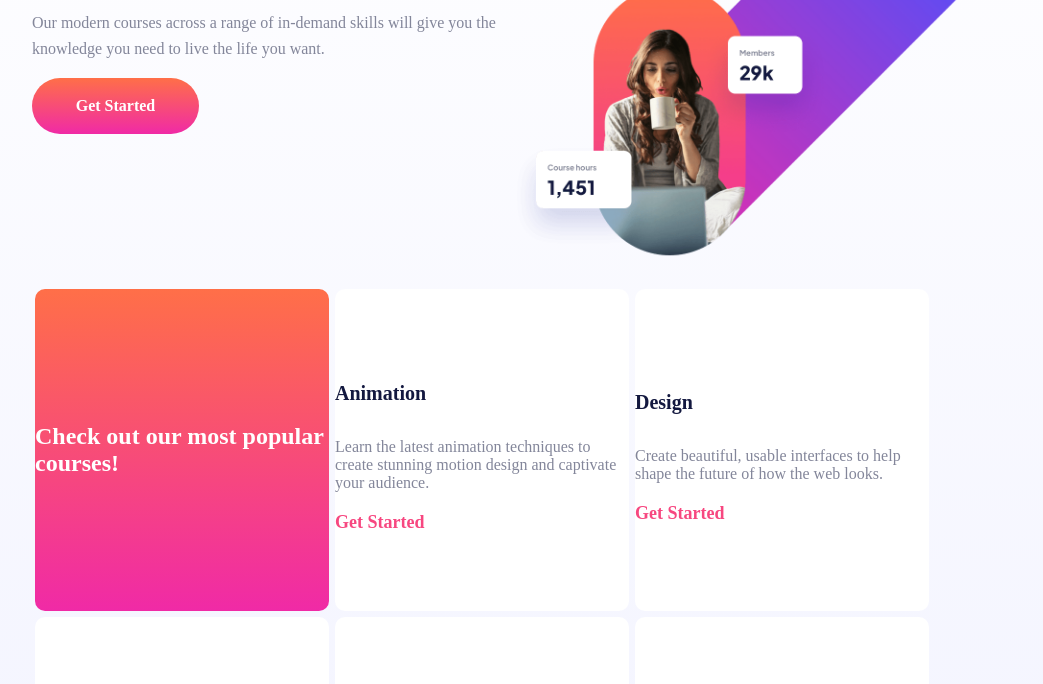
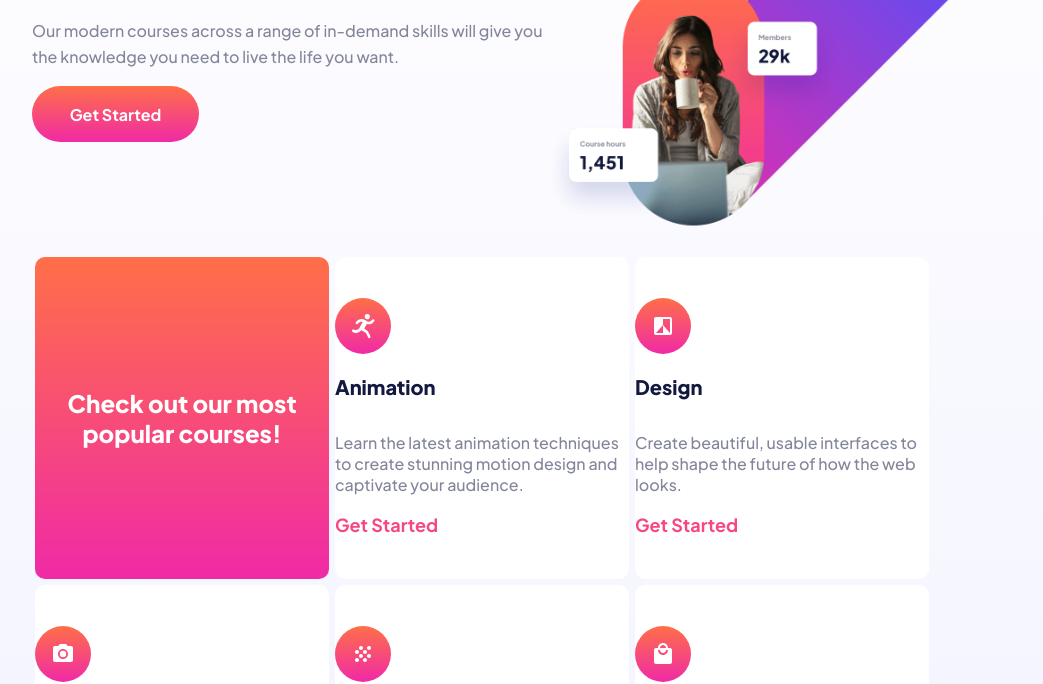
Before and after one commit to george199626/SKILLED-E-Learning-Webpage, a plain HTML site: page index.html in a window 1280 px wide. Shown: the part 270-954 px from the top of the page, without its empty margins (118-1161 px from the left). Drawn offline with Linux system fonts and the light colour scheme.

Commit message:
Add files via upload

```diff
--- a/index.html
+++ b/index.html
@@ -3,14 +3,18 @@
   <head>
     <meta charset="UTF-8" />
     <meta name="viewport" content="width=device-width, initial-scale=1.0" />
-
     <link rel="stylesheet" href="style.css" />
-
     <link
       rel="icon"
       type="image/png"
       sizes="32x32"
       href="./assets/favicon-32x32.png"
+    />
+    <link rel="preconnect" href="https://fonts.googleapis.com" />
+    <link rel="preconnect" href="https://fonts.gstatic.com" crossorigin />
+    <link
+      href="https://fonts.googleapis.com/css2?family=Plus+Jakarta+Sans:wght@500;700;800&display=swap"
+      rel="stylesheet"
     />
 
     <title>Frontend Mentor | Skilled e-learning landing page</title>
@@ -53,6 +57,9 @@
           <h1>Check out our most popular courses!</h1>
         </div>
         <div class="courses-div">
+          <div class="logo">
+            <img src="assets/icon-animation.svg" alt="" />
+          </div>
           <h2 class="courses-div-header">Animation</h2>
           <p class="courses-div-paragraph">
             Learn the latest animation techniques to create stunning motion
@@ -61,6 +68,9 @@
           <a class="courses-div-a" href="">Get Started</a>
         </div>
         <div class="courses-div">
+          <div class="logo">
+            <img src="assets/icon-design.svg" alt="" />
+          </div>
           <h2 class="courses-div-header">Design</h2>
           <p class="courses-div-paragraph">
             Create beautiful, usable interfaces to help shape the future of how
@@ -69,6 +79,9 @@
           <a class="courses-div-a" href="">Get Started</a>
         </div>
         <div class="courses-div">
+          <div class="logo">
+            <img src="assets/icon-photography.svg" alt="" />
+          </div>
           <h2 class="courses-div-header">Photography</h2>
           <p class="courses-div-paragraph">
             Explore critical fundamentals like lighting, composition, and focus
@@ -77,6 +90,9 @@
           <a class="courses-div-a" href="">Get Started</a>
         </div>
         <div class="courses-div">
+          <div class="logo">
+            <img src="assets/icon-crypto.svg" alt="" />
+          </div>
           <h2 class="courses-div-header">Crypto</h2>
           <p class="courses-div-paragraph">
             All you need to know to get started investing in crypto. Go from
@@ -85,6 +101,9 @@
           <a class="courses-div-a" href="">Get Started</a>
         </div>
         <div class="courses-div">
+          <div class="logo">
+            <img src="assets/icon-business.svg" alt="" />
+          </div>
           <h2 class="courses-div-header">Business</h2>
           <p class="courses-div-paragraph">
             A step-by-step playbook to help you start, scale, and sustain your
--- a/style.css
+++ b/style.css
@@ -35,10 +35,12 @@ body {
 .bottom-content {
   padding: 16px;
 }
+
 #check-out-div {
   display: flex;
   justify-content: center;
   align-items: center;
+  text-align: center;
   width: 100%;
   height: 120px;
   background: linear-gradient(180deg, #ff6f48 0%, #f02aa6 100%);
@@ -123,6 +125,7 @@ body {
   line-height: 28px;
   color: #ffa7c3;
 }
+
 #check-out-div h1 {
   font-family: "Plus Jakarta Sans";
   font-style: normal;
@@ -223,6 +226,7 @@ body {
     height: 259px;
     width: 49%;
   }
+
   .bottom-content {
     display: flex;
     flex-wrap: wrap;
```
Also changed, not shown: 1 other file.
